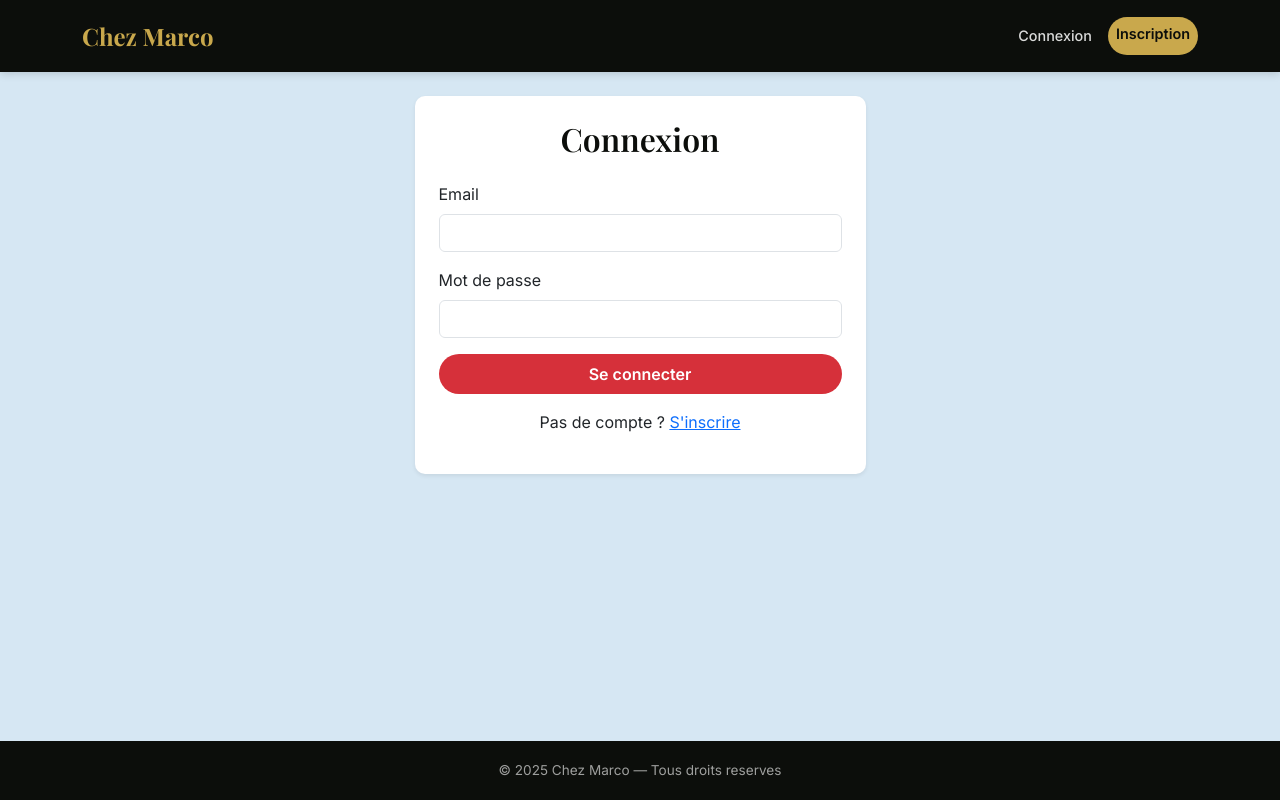
After one commit to merwanerachedi/SAE-WebSite, a PHP site: page /index.php?action=login in a window 1280 px wide. The commit adds this page. Run offline with PHP 8.4, Linux system fonts and the light colour scheme.

Commit message:
feat(auth): login, logout et session utilisateur
- Ajout de la page de connexion et du traitement login\n- Vérification du mot de passe avec password_verify()\n- Mise en place de la session utilisateur après authentification\n- Ajout du logout avec destruction de session\n- Mise à jour du seed avec les bons mots de passe hashés

```diff
--- a/projet-restaurant/controllers/AuthController.php
+++ b/projet-restaurant/controllers/AuthController.php
@@ -45,4 +45,41 @@ class AuthController {
         header('Location: ' . BASE_URL . '?action=login');
         exit;
     }
+
+    // Affiche le formulaire de connexion
+    public function showLogin(): void {
+        $title = 'Connexion';
+        require 'views/auth/login.php';
+    }
+
+    // Traite la connexion
+    public function login(): void {
+        $email    = trim($_POST['email'] ?? '');
+        $password = $_POST['password'] ?? '';
+        $error    = null;
+
+        $user = $this->userModel->findByEmail($email);
+
+        if (!$user || !password_verify($password, $user['password'])) {
+            $error = 'Email ou mot de passe incorrect.';
+            $title = 'Connexion';
+            require 'views/auth/login.php';
+            return;
+        }
+
+        $_SESSION['user_id'] = $user['id'];
+        $_SESSION['role']    = $user['role'];
+        $_SESSION['nom']     = $user['nom'];
+
+        $redirect = $user['role'] === 'admin' ? 'admin_dashboard' : 'plats';
+        header('Location: ' . BASE_URL . '?action=' . $redirect);
+        exit;
+    }
+
+    // Deconnexion
+    public function logout(): void {
+        session_destroy();
+        header('Location: ' . BASE_URL . '?action=login');
+        exit;
+    }
 }
--- a/projet-restaurant/index.php
+++ b/projet-restaurant/index.php
@@ -16,6 +16,9 @@ switch ($action) {
         break;
     case 'register':      $auth->showRegister(); break;
     case 'register_post': $auth->register();     break;
+    case 'login':         $auth->showLogin();    break;
+    case 'login_post':    $auth->login();        break;
+    case 'logout':        $auth->logout();       break;
     default:
         http_response_code(404);
         echo '404 - Page non trouvee';
--- a/projet-restaurant/sql/seed.sql
+++ b/projet-restaurant/sql/seed.sql
@@ -4,9 +4,9 @@ USE restaurant_db;
 -- Utilisateurs
 -- admin123 et user123 hashes avec password_hash PHP
 INSERT INTO users (nom, prenom, email, password, role) VALUES
-('Admin',   'Marco',  'admin@chezmarco.fr', '$2y$10$92IXUNpkjO0rOQ5byMi.Ye4oKoEa3Ro9llC/.og/at2.uheWG/igi', 'admin'),
-('Dupont',  'Alice',  'alice@mail.fr',      '$2y$10$TKh8H1.PfbuKZ7Cvf34LT.h1heRseuurAXBm.jSsfnJXDCVC1WoBy', 'user'),
-('Bernard', 'Julien', 'julien@mail.fr',     '$2y$10$TKh8H1.PfbuKZ7Cvf34LT.h1heRseuurAXBm.jSsfnJXDCVC1WoBy', 'user');
+('Admin',   'Marco',  'admin@chezmarco.fr', '$2y$10$g4kJmTL18Kejg/e2voItjeSUr1NX.cwZr6.FDJG4upcmU.EkpvPSu', 'admin'),
+('Dupont',  'Alice',  'alice@mail.fr',      '$2y$10$3udKYrzJuZeQUIx1BzEZ1.MYFV4XDQMPnV3fK.9StY2qp3nGQscD2', 'user'),
+('Bernard', 'Julien', 'julien@mail.fr',     '$2y$10$3udKYrzJuZeQUIx1BzEZ1.MYFV4XDQMPnV3fK.9StY2qp3nGQscD2', 'user');
 
 -- Profils (relation 1-1)
 INSERT INTO profils (user_id, telephone, adresse, date_naissance) VALUES
--- /dev/null
+++ b/projet-restaurant/views/auth/login.php
@@ -0,0 +1,32 @@
+<?php require 'views/layout/header.php'; ?>
+<div class="row justify-content-center">
+  <div class="col-md-5">
+    <div class="card shadow-sm">
+      <div class="card-body p-4">
+        <h2 class="text-center mb-4">Connexion</h2>
+
+        <?php if (!empty($error)): ?>
+          <div class="alert alert-danger"><?= htmlspecialchars($error) ?></div>
+        <?php endif; ?>
+
+        <form method="POST" action="<?= BASE_URL ?>?action=login_post" id="loginForm" novalidate>
+          <div class="mb-3">
+            <label class="form-label">Email</label>
+            <input type="email" class="form-control" name="email"
+                   value="<?= htmlspecialchars($_POST['email'] ?? '') ?>" required>
+          </div>
+          <div class="mb-3">
+            <label class="form-label">Mot de passe</label>
+            <input type="password" class="form-control" name="password" required>
+          </div>
+          <button type="submit" class="btn btn-primary w-100">Se connecter</button>
+        </form>
+        <p class="mt-3 text-center">Pas de compte ? <a href="<?= BASE_URL ?>?action=register">S'inscrire</a></p>
+      </div>
+    </div>
+  </div>
+</div>
+<?php
+$extraJs = 'public/js/validation.js';
+require 'views/layout/footer.php';
+?>
```
